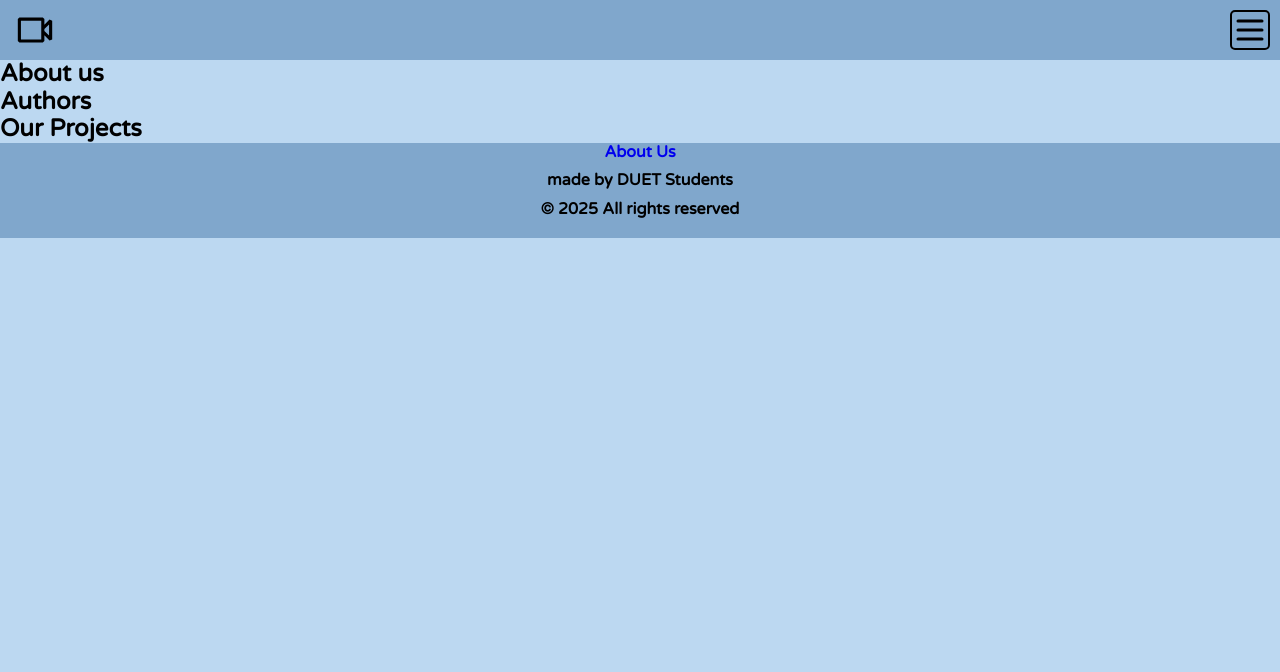
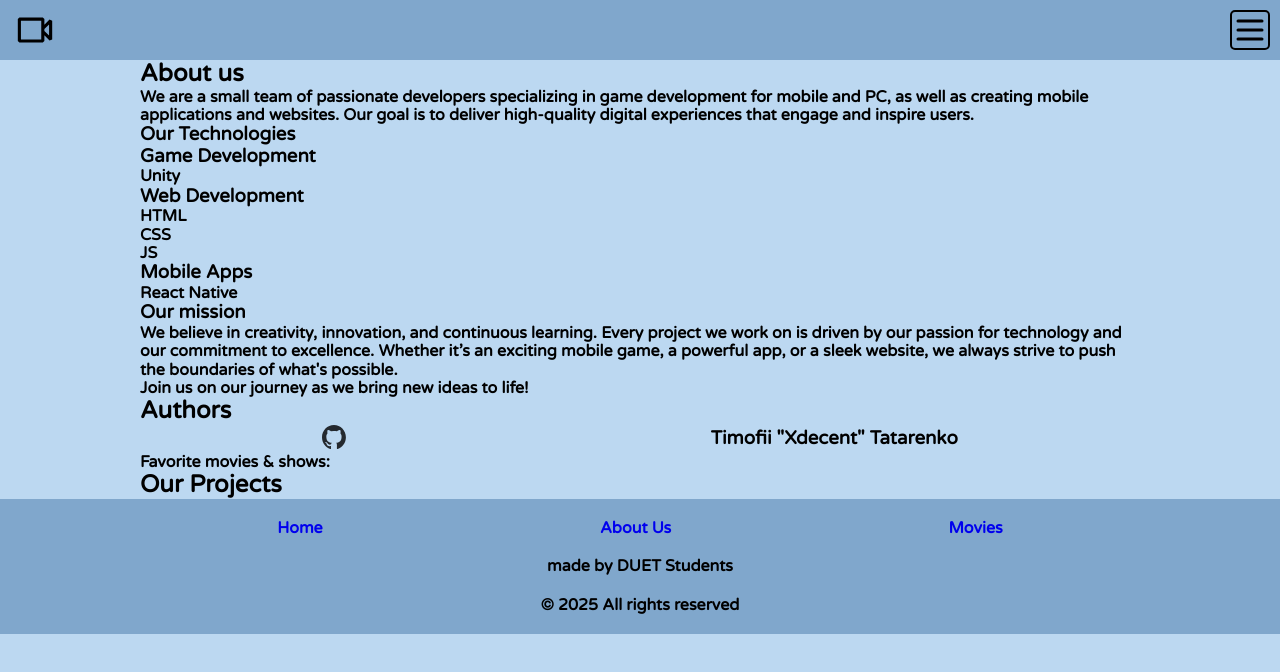
Before and after one commit to Xdecent0/filmify, a plain HTML site: page pages/about_us.html in a window 1280 px wide. Drawn offline with Linux system fonts and the light colour scheme.

Commit message:
added some basic content

```diff
--- a/pages/about_us.html
+++ b/pages/about_us.html
@@ -7,6 +7,7 @@
     <link rel="preconnect" href="https://fonts.gstatic.com" crossorigin>
     <link href="https://fonts.googleapis.com/css2?family=Comfortaa:wght@300..700&family=Varela+Round&display=swap" rel="stylesheet">
     <link rel="stylesheet" href="../index.css">
+    <link rel="stylesheet" href="../styles/about_us.css">
     <title>Filmify</title>
 </head>
 <body>
@@ -27,24 +28,88 @@
     <main>
         <div class="container">
             <section class="about">
-                <h2>About us</h2>
+                <h2 class="about__title">About us</h2>
+                <p class="about__text">
+                    We are a small team of passionate developers specializing in game development for mobile and PC,
+                    as well as creating mobile applications and websites. Our goal is to deliver high-quality digital experiences
+                    that engage and inspire users.
+                </p>
+
+                <h3 class="about__subtitle">Our Technologies</h3>
+                <ul class="about__list">
+                    <li class="about__item">
+                        <h3 class="about__tech-title">Game Development</h3>
+                        <ul class="about__sublist">
+                            <li class="about__subitem">Unity</li>
+                        </ul>
+                    </li>
+                    <li class="about__item">
+                        <h3 class="about__tech-title">Web Development</h3>
+                        <ul class="about__sublist">
+                            <li class="about__subitem">HTML</li>
+                            <li class="about__subitem">CSS</li>
+                            <li class="about__subitem">JS</li>
+                        </ul>
+                    </li>
+                    <li class="about__item">
+                        <h3 class="about__tech-title">Mobile Apps</h3>
+                        <ul class="about__sublist">
+                            <li class="about__subitem">React Native</li>
+                        </ul>
+                    </li>
+                </ul>
+
+                <h3 class="about__subtitle">Our mission</h3>
+                <p class="about__text">
+                    We believe in creativity, innovation, and continuous learning. Every project we work on is driven by our passion
+                    for technology and our commitment to excellence. Whether it’s an exciting mobile game, a powerful app, or a sleek website,
+                    we always strive to push the boundaries of what's possible.
+                </p>
+
+                <p class="about__footer">Join us on our journey as we bring new ideas to life!</p>
             </section>
-            <section class="authors"></section>
-                <h2>Authors</h2>
+            <section class="authors">
+                <h2 class="authors__title">Authors</h2>
+                <ul class="authors__list">
+                    <li class="authors__item">
+                        <div class="authors__links">
+                            <a href="https://github.com/Xdecent0" target="_blank" class="authors__github-link">
+                                <img src="../assets/icons/github-mark.svg" alt="Github logo" width="24" class="authors__github-icon">
+                            </a>
+                            <h3 class="authors__name">Timofii "Xdecent" Tatarenko</h3>
+                        </div>
+                        <h4 class="authors__movies-title">Favorite movies & shows:</h4>
+                        <ul class="authors__movies-list">
+                            <li class="authors__movies-item">
+                                <!-- Иконка-ссылка и название фильма/сериала -->
+                            </li>
+                        </ul>
+
+                    </li>
+                </ul>
+            </section>
             <section class="projects">
                 <h2>Our Projects</h2>
+                <ul class="projects__list">
+                    <li class="projects__item">
+                        <!-- Иконка-ссылка и название проекта + короткое описание-->
+                    </li>
+                </ul>
             </section>
         </div>
     </main>
     <footer class="footer">
-        <nav class="footer__nav">
             <ul class="footer__list">
+                <li class="footer__item">
+                    <a href="../index.html" class="footer__link">Home</a>
+                </li>
                 <li class="footer__item">
                     <a href="./about_us.html" class="footer__link">About Us</a>
                 </li>
+                <li class="footer__item">
+                    <a href="./about_us.html" class="footer__link">Movies</a>
+                </li>
             </ul>
-        </nav>
-
         <div class="footer__text">
             <p class="footer__author">made by DUET Students</p>
             <p class="footer__copyright">© 2025 All rights reserved</p>
--- /dev/null
+++ b/styles/about_us.css
@@ -0,0 +1,5 @@
+.authors__links {
+    display: flex;
+    align-items: center;
+    justify-content: space-around;
+}
--- a/styles/common.css
+++ b/styles/common.css
@@ -1,6 +1,20 @@
 .container {
+    max-width: 290px;
+    margin: 0 auto;
+}
 
+@media (min-width: 768px) {
+    .container {
+        max-width: 740px;
+    }
 }
+
+@media (min-width: 1024px) {
+    .container {
+        max-width: 1000px;
+    }
+}
+
 
 .button {
 
--- a/styles/footer.css
+++ b/styles/footer.css
@@ -1,10 +1,17 @@
 .footer {
     background-color: var(--light-secondary-color);
+    padding-top: 20px;
 }
 
 .footer__list {
     display: flex;
     justify-content: space-around;
+}
+
+@media (min-width: 1024px) {
+    .footer__list {
+        justify-content: space-evenly;
+    }
 }
 
 .footer__text {
@@ -13,5 +20,5 @@
 }
 
 .footer__text p {
-    margin-top: 10px;
+    margin-top: 20px;
 }
--- a/styles/variables.css
+++ b/styles/variables.css
@@ -18,5 +18,7 @@
     /* animations */
 
     /* others */
-
+    --mobile-width: 320px;
+    --tablet-width: 768px;
+    --desktop-width: 1024px;
 }
```
Also changed, not shown: index.html (+12 -7 lines), assets/icons/github-mark.svg (added).
